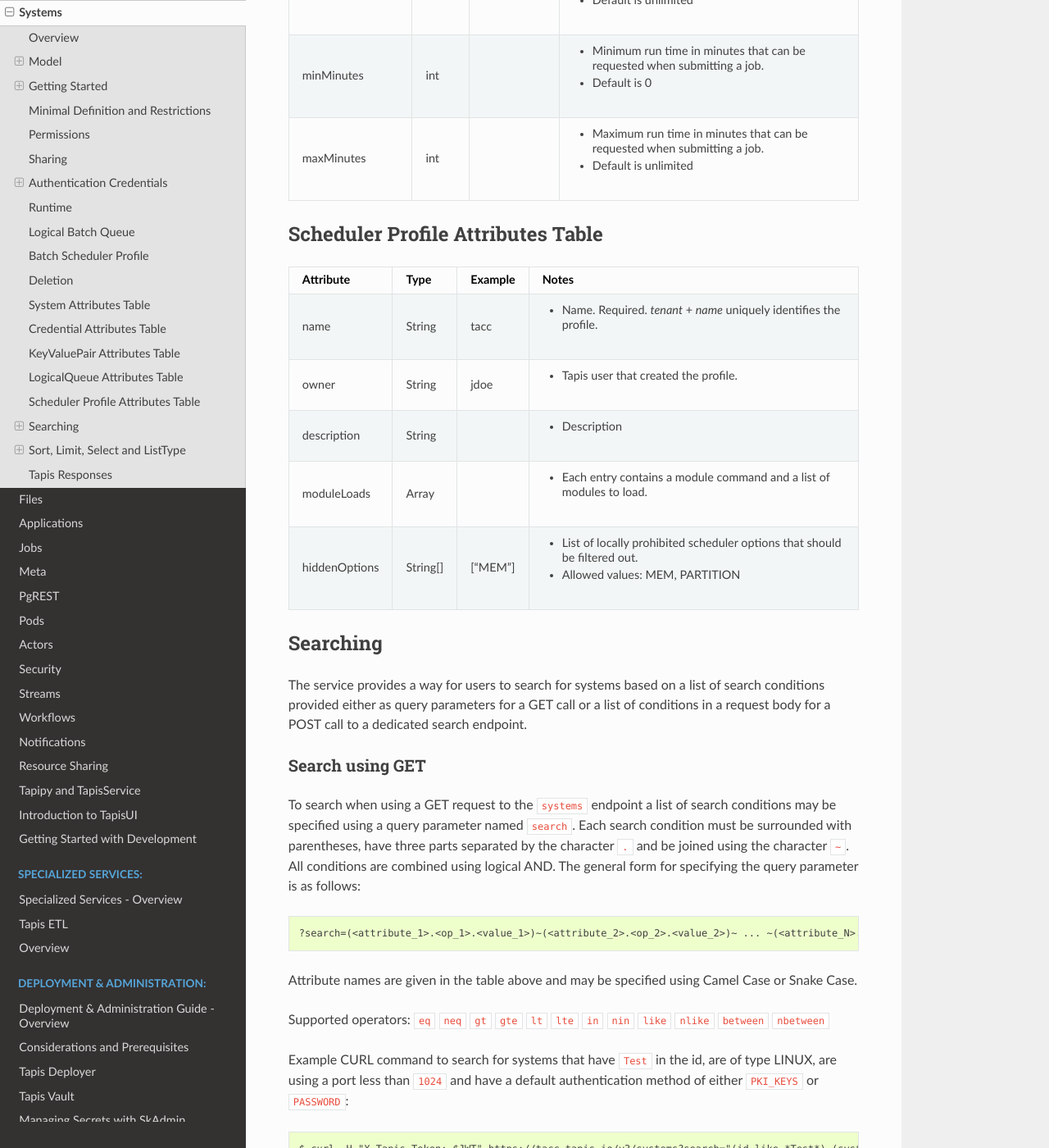
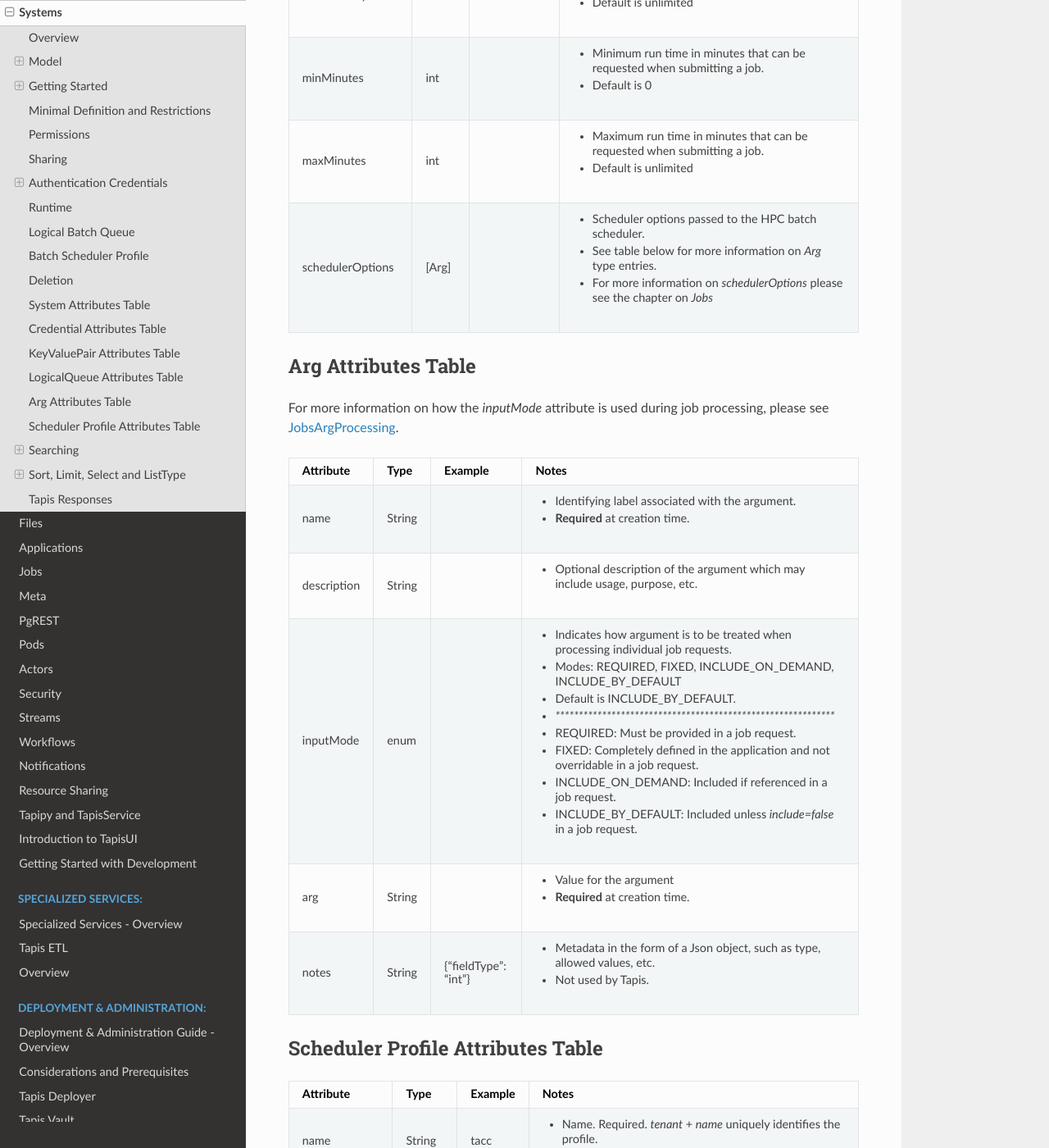
Before and after one commit to tapis-project/documentation, a Sphinx documentation site: the page built from source/technical/systems.rst, in a window 1280 px wide and 1400 px high, scrolled down 30495 px. Shown: the whole window at 82% size. Built offline with Sphinx 7.4.7 and the Read the Docs theme 3.1.0, drawn with Linux system fonts in a browser that asks for light colours; some of the changed text lies outside the part shown.

Commit message:
Systems: Add schedulerOptions to LogicalQueue

```diff
--- a/source/technical/apps.rst
+++ b/source/technical/apps.rst
@@ -691,6 +692,7 @@ ParameterSet Attributes Table
 +---------------------+----------------+----------------------+--------------------------------------------------------------------------------------+
 | archiveFilter       | ArchiveFilter  |                      | - Sets of files to include or exclude when archiving.                                |
 |                     |                |                      | - Default is to include all files in *execSystemOutputDir*.                          |
+|                     |                |                      | - `************************************************************`                     |
 |                     |                |                      | - See table below for details of *ArchiveFilter* structure.                          |
 |                     |                |                      | - For more information on *archiveFilter* support please see the chapter on *Jobs*   |
 +---------------------+----------------+----------------------+--------------------------------------------------------------------------------------+
@@ -729,6 +731,7 @@ For more information on how the *inputMode* attribute is used during job process
 | inputMode           | enum       |                      | - Indicates how argument is to be treated when processing individual job requests.   |
 |                     |            |                      | - Modes: REQUIRED, FIXED, INCLUDE_ON_DEMAND, INCLUDE_BY_DEFAULT                      |
 |                     |            |                      | - Default is INCLUDE_ON_DEMAND.                                                      |
+|                     |            |                      | - `************************************************************`                     |
 |                     |            |                      | - REQUIRED: Must be provided in a job request.                                       |
 |                     |            |                      | - FIXED: Completely defined in the application and not overridable in a job request. |
 |                     |            |                      | - INCLUDE_ON_DEMAND: Included if referenced in a job request.                        |
@@ -757,6 +760,7 @@ KeyValuePair Attributes Table
 | inputMode           | enum   |   REQUIRED           | - Indicates how argument is to be treated when processing individual job requests.   |
 |                     |        |                      | - Modes: REQUIRED, FIXED, INCLUDE_ON_DEMAND, INCLUDE_BY_DEFAULT                      |
 |                     |        |                      | - Default is INCLUDE_BY_DEFAULT.                                                     |
+|                     |        |                      | - `************************************************************`                     |
 |                     |        |                      | - REQUIRED: Must be provided in a job request or application definition.             |
 |                     |        |                      | - FIXED: Not overridable in application or job request.                              |
 |                     |        |                      | - INCLUDE_ON_DEMAND: Included if referenced in a job request.                        |
--- a/source/technical/systems.rst
+++ b/source/technical/systems.rst
@@ -589,7 +589,7 @@ calls made through the Files service.
   system type is ``IRODS`` and the attribute *useProxy* is set to ``true``. In this case the connection to
   the *IRODS* host is made using a special administrative account which then acts as the Tapis user.
   So please be aware that for this type of system sharing the system or a file path will allow for
-  MODIFY access.
+  MODIFY access to files paths on that system.
 
 The most common use case for sharing a system is to publicly share the system with all users in the tenant.
 This would allow any user to use the system for execution or storage when running an application.
@@ -1132,6 +1132,7 @@ KeyValuePair Attributes Table
 | inputMode           | enum   |   REQUIRED           | - Indicates how argument is to be treated when processing individual job requests.   |
 |                     |        |                      | - Modes: REQUIRED, FIXED, INCLUDE_ON_DEMAND, INCLUDE_BY_DEFAULT                      |
 |                     |        |                      | - Default is INCLUDE_BY_DEFAULT.                                                     |
+|                     |        |                      | - `************************************************************`                     |
 |                     |        |                      | - REQUIRED: Must be provided in a job request or application definition.             |
 |                     |        |                      | - FIXED: Not overridable in application or job request.                              |
 |                     |        |                      | - INCLUDE_ON_DEMAND: Included if referenced in a job request.                        |
@@ -1177,6 +1178,41 @@ LogicalQueue Attributes Table
 | maxMinutes          | int            |                      | - Maximum run time in minutes that can be requested when submitting a job.           |
 |                     |                |                      | - Default is unlimited                                                               |
 +---------------------+----------------+----------------------+--------------------------------------------------------------------------------------+
+| schedulerOptions    | [Arg]          |                      | - Scheduler options passed to the HPC batch scheduler.                               |
+|                     |                |                      | - See table below for more information on *Arg* type entries.                        |
+|                     |                |                      | - For more information on *schedulerOptions* please see the chapter on *Jobs*        |
++---------------------+----------------+----------------------+--------------------------------------------------------------------------------------+
+
+------------------------
+Arg Attributes Table
+------------------------
+For more information on how the *inputMode* attribute is used during job processing, please see JobsArgProcessing_.
+
+.. _JobsArgProcessing: https://tapis.readthedocs.io/en/latest/technical/jobs.html#argument-processing
+
++---------------------+------------+----------------------+--------------------------------------------------------------------------------------+
+| Attribute           | Type       | Example              | Notes                                                                                |
++=====================+============+======================+======================================================================================+
+| name                | String     |                      | - Identifying label associated with the argument.                                    |
+|                     |            |                      | - **Required** at creation time.                                                     |
++---------------------+------------+----------------------+--------------------------------------------------------------------------------------+
+| description         | String     |                      | - Optional description of the argument which may include usage, purpose, etc.        |
++---------------------+------------+----------------------+--------------------------------------------------------------------------------------+
+| inputMode           | enum       |                      | - Indicates how argument is to be treated when processing individual job requests.   |
+|                     |            |                      | - Modes: REQUIRED, FIXED, INCLUDE_ON_DEMAND, INCLUDE_BY_DEFAULT                      |
+|                     |            |                      | - Default is INCLUDE_BY_DEFAULT.                                                     |
+|                     |            |                      | - `************************************************************`                     |
+|                     |            |                      | - REQUIRED: Must be provided in a job request.                                       |
+|                     |            |                      | - FIXED: Completely defined in the application and not overridable in a job request. |
+|                     |            |                      | - INCLUDE_ON_DEMAND: Included if referenced in a job request.                        |
+|                     |            |                      | - INCLUDE_BY_DEFAULT: Included unless *include=false* in a job request.              |
++---------------------+------------+----------------------+--------------------------------------------------------------------------------------+
+| arg                 | String     |                      | - Value for the argument                                                             |
+|                     |            |                      | - **Required** at creation time.                                                     |
++---------------------+------------+----------------------+--------------------------------------------------------------------------------------+
+| notes               | String     | {"fieldType": "int"} | - Metadata in the form of a Json object, such as type, allowed values, etc.          |
+|                     |            |                      | - Not used by Tapis.                                                                 |
++---------------------+------------+----------------------+--------------------------------------------------------------------------------------+
 
 ----------------------------------
 Scheduler Profile Attributes Table
```
Also changed, not shown: other parts of source/technical/apps.rst (+2 -1 lines).
